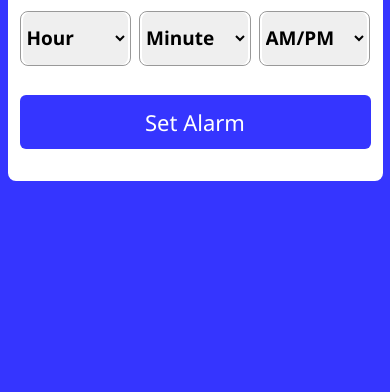
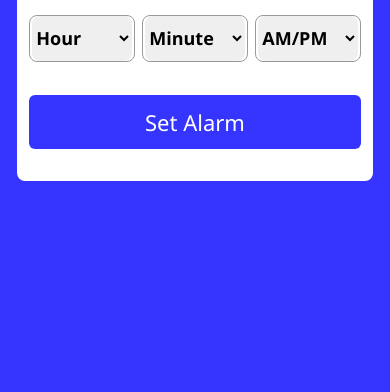
Before and after one commit to divyanshu-sriwastva/clock, a plain HTML site: page index.html in a window 390 px wide. Shown: the part 452-844 px from the top of the page. Drawn offline with nearby package versions, Linux system fonts and the light colour scheme.

Commit message:
Update style.css

```diff
--- a/style.css
+++ b/style.css
@@ -111,7 +111,7 @@ button:hover {
 
 @media (max-width: 1000px) {
   .set-time {
-    width: 90vw;
+    width: 85vw;
     gap: 0;
   }
   main {
@@ -121,4 +121,8 @@ button:hover {
   .outline {
     padding: 0 2px;
   }
+  select{
+    height: 45px;
+    font-size: 18px;
+  }
 }
```
